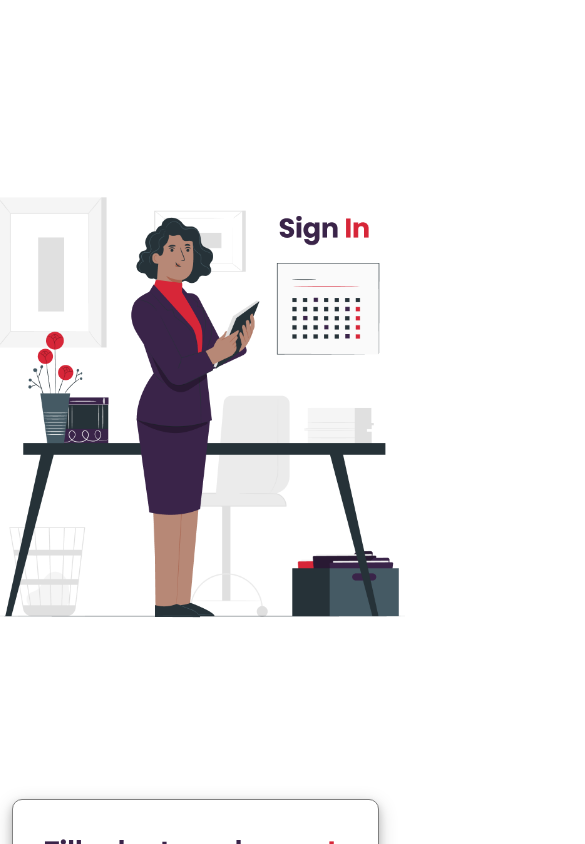
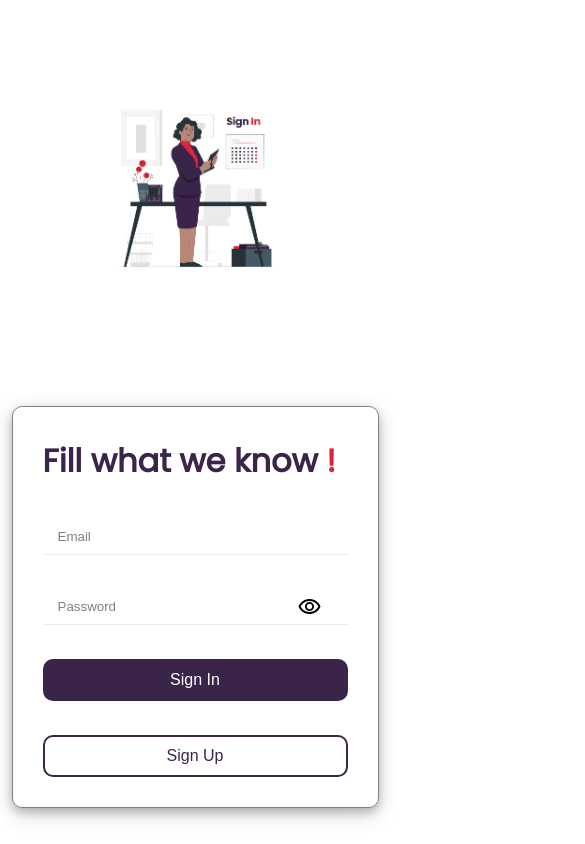
Before and after one commit to sachinsingh3232/Email-Verification, a React (Create React App) app in the folder frontend/: page /login in a window 390 px wide. Shown: the top 844 px of the page, 585 px wide, since content can reach past the window. Built offline with nearby package versions, Linux system fonts and the light colour scheme; the HTML template or start-up script is replaced by a standard one.

Commit message:
Update signin.css

```diff
--- a/frontend/src/Pages/SignIn/signin.css
+++ b/frontend/src/Pages/SignIn/signin.css
@@ -77,3 +77,14 @@ img {
     color: #3A244A;
     background-color: white;
 }
+
+@media screen and (max-width:500px){
+    img {
+    width: 400px;
+}
+}
+@media screen and (max-width:400px){
+    img {
+    width: 300px;
+}
+}
```
